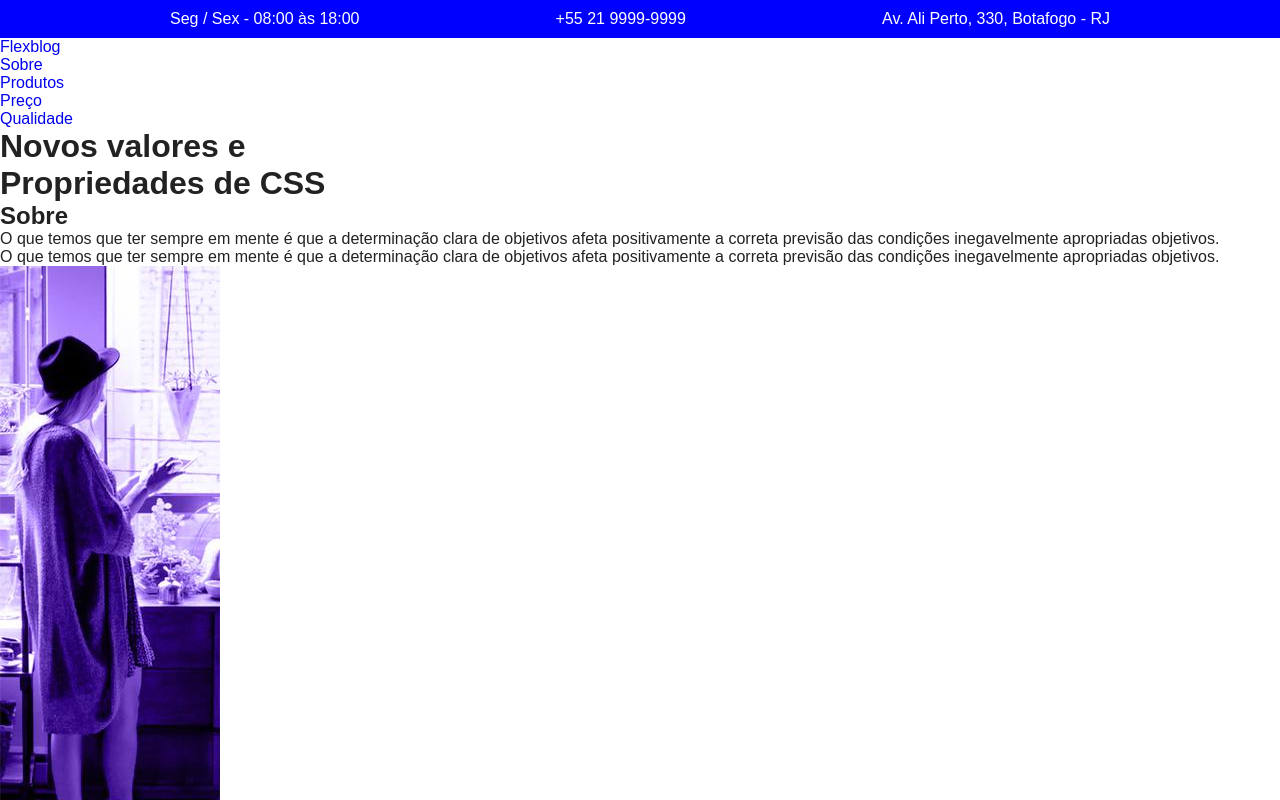
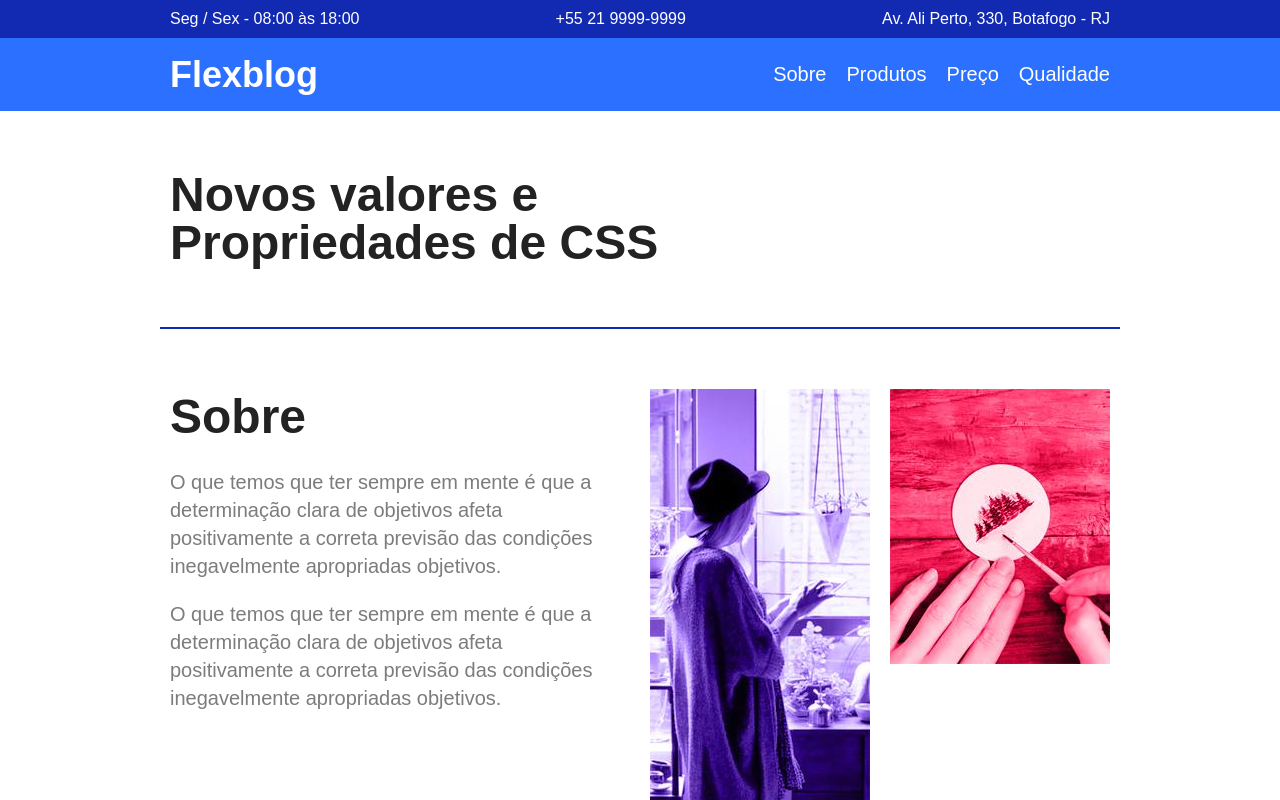
Before and after one commit to LeoDKVT/Flexblog, a plain HTML site: page index.html in a window 1280 px wide. Shown: the top 800 px of the page. Drawn offline with Linux system fonts and the light colour scheme.

Commit message:
atualização

```diff
--- a/index.html
+++ b/index.html
@@ -19,14 +19,11 @@
     </div>
 
     <header class="menu-bg">
-
         <div class="menu">
-
             <div class="menu-logo">
                 <a href="#">Flexblog</a>
             </div>
-
-            <nav>
+            <nav class="menu-nav">
                 <ul>
                     <li><a href="sobre">Sobre</a></li>
                     <li><a href="produtos">Produtos</a></li>
@@ -34,12 +31,10 @@
                     <li><a href="qualidade">Qualidade</a></li>
                 </ul>
             </nav>
-
         </div>
-
     </header>
 
-    <h1>Novos valores e <br> Propriedades de CSS</h1>
+    <h1 class="introducao">Novos valores e <br> Propriedades de CSS</h1>
 
     <section class="sobre" id="sobre">
 
--- a/style.css
+++ b/style.css
@@ -19,7 +19,7 @@ img {
 
 
 .info-bg {
-    background-color: blue;
+    background-color: #122ab2;
     color: white;
 }
 
@@ -38,3 +38,87 @@ img {
     margin: 0px 10px 10px 10px;
     color: white;
 }
+
+/*menu*/
+.menu-bg {
+    background-color: #2c70ff;
+}
+
+.menu {
+    max-width: 960px;
+    margin: 0 auto;
+    padding: 15px 0px;
+    display: flex;
+    flex-wrap: wrap;
+    justify-content: space-between;
+    align-items: center;
+}
+
+.menu a {
+    color: white;
+}
+
+.menu-logo a {
+    font-size: 2.25em;
+    font-weight: bold;
+    margin: 0px 10px;
+}
+
+.menu-nav ul {
+    list-style-type: none;
+    display: flex;
+    flex-wrap: wrap;
+
+}
+
+.menu-nav a {
+    font-size: 1.25em;
+    display: block;
+    padding: 10px;
+}
+
+.menu-nav a:hover {
+    color: #122ab2;
+}
+
+/*introdução*/
+.introducao {
+    font-size: 3em;
+    margin: 0 auto;
+    line-height: 1;
+    max-width: 960px;
+    padding: 60px 10px;
+}
+
+/*sobre*/
+.sobre {
+    border-top: 2px solid #122ab2;
+    border-bottom: 2px solid #122ab2;
+    max-width: 960px;
+    margin: 0 auto;
+    padding: 60px 0px;
+    display: flex;
+    flex-wrap: wrap;
+}
+
+.sobre-info {
+    flex: 2 1 300px;
+    margin: 0 10px;
+}
+
+.sobre-info h2 {
+    font-size: 3em;
+    margin-bottom: .5em;
+}
+
+.sobre-info p {
+    font-size: 1.25em;
+    line-height: 1.4;
+    margin-bottom: 1em;
+    color: #7c7c7c;
+}
+
+.sobre img {
+
+    padding: 0px 10px;
+}
```
